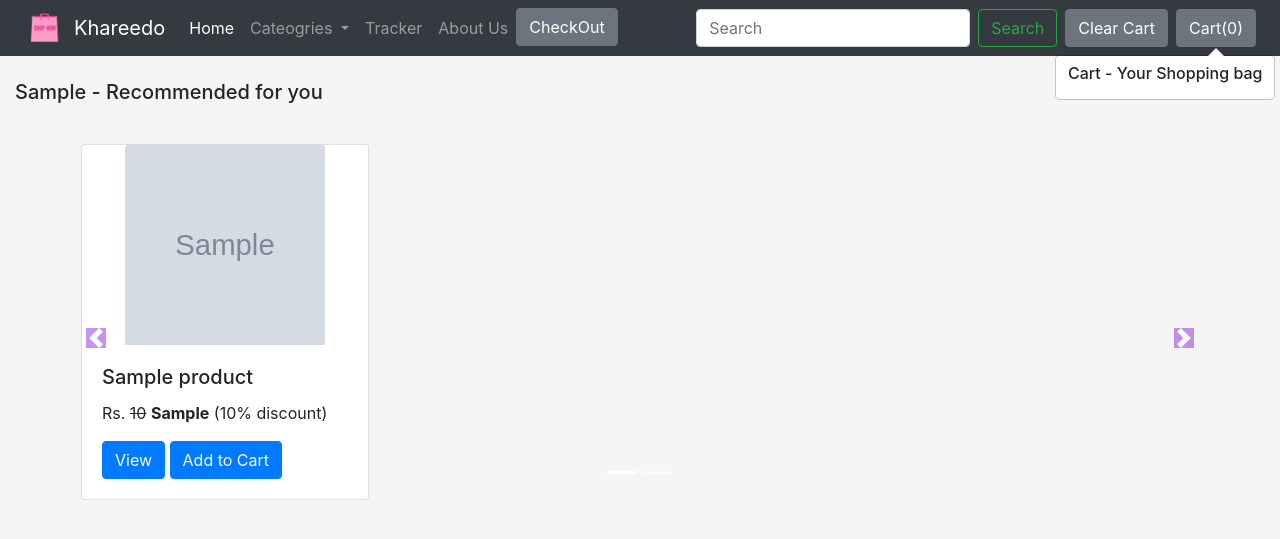
After one commit to rahulsingh4040/khareedo, a Django app: template shop/templates/shop/search.html in a window 1280 px wide. The commit adds this page. Shown: the top 539 px of the page. Run offline with Django 3.2, Linux system fonts and the light colour scheme; the template is opened without the code that fills it: most values are stand-ins (such as "Sample title", 1, 10 or a date in 2020); grey boxes marked "Sample" are stand-in pictures; some libraries are stand-ins or nearby versions.

Commit message:
Payment Integration and search feature added

```diff
--- a/shop/models.py
+++ b/shop/models.py
@@ -31,7 +31,8 @@ class order(models.Model):
     amount = models.IntegerField(default=0)
 
     def __str__(self):
-        return self.name
+        id = str(self.order_id)
+        return id
 
 class OrderUpdate(models.Model):
     update_id = models.AutoField(primary_key = True)
--- a/shop/templates/shop/base.html
+++ b/shop/templates/shop/base.html
@@ -10,7 +10,7 @@
     <link rel="stylesheet" href="https://maxcdn.bootstrapcdn.com/font-awesome/4.4.0/css/font-awesome.min.css">
     {% block title %}{% endblock %}
   </head>
-  <body>
+  <body style='background-color: whitesmoke'>
     {% load static %}
     <nav class="navbar navbar-expand-lg sticky-top navbar-dark bg-dark">
       <a class="navbar-brand" href="/">
@@ -46,8 +46,8 @@
           </li>
           {% block checkout %}{% endblock %}
         </ul>
-        <form class="form-inline my-2 my-lg-0">
-          <input class="form-control mr-sm-2" type="search" placeholder="Search" aria-label="Search">
+        <form class="form-inline my-2 my-lg-0" method="GET", action='/search/'>
+          <input class="form-control mr-sm-2" type="search" placeholder="Search" aria-label="Search" name='search' id='search'>
           <button class="btn btn-outline-success my-2 my-sm-0" type="submit">Search</button>
         </form>
         {% block clearcart %}{% endblock %}
--- /dev/null
+++ b/shop/templates/shop/search.html
@@ -0,0 +1,189 @@
+{% extends 'shop/base.html' %}
+
+{% block title %}
+<title>Khareedo-Search items</title>
+<style>
+    .col-md-3{
+      display: inline-block;
+      margin-left:-4px;
+    }
+
+    .col-md-3 img{
+      max-width: 200px;
+      height: 200px;
+
+    }
+
+    body .carousel-indicator li{
+      background-color: blue;
+    }
+
+    body .carousel-indicators{
+      bottom:0;
+    }
+    body .carousel-control-prev-icon, body .carousel-control-next-icon{
+      background-color: blueviolet;
+    }
+
+    .carousel-control-prev, .carousel-control-next{
+      padding-top:200px;
+      top: auto;
+      bottom: auto;
+    }
+
+    body .no-padding{
+      padding-left: 0;
+      padding-right: 0;
+    }
+
+    .h5{
+      margin-left:30px;
+    }
+  </style>
+{% endblock %}
+{% block checkout %}
+<li>
+    <a href="/checkout"><button type="button" class="btn btn-secondary" id="checkOut" value="Refresh">CheckOut</button></a>
+</li>
+{% endblock %}
+{% block clearcart %}
+<button type="button" class="btn btn-secondary ml-2" id="clearCart" onclick="clearcart()">Clear Cart</button>
+{% endblock %}
+{% block body %}
+  <div class = "container-fluid">
+
+    {% for product, range, nSlides in allprods %}
+    <h5 class="my-4">{{product.0.product_cat}} - Recommended for you</h5>
+    <div class = "row">
+    <div id="demo{{forloop.counter}}" class="carousel slide my-3 col" data-ride="carousel">
+
+        <ul class = "carousel-indicators">
+          <li data-target="#demo{{forloop.counter}}" data-slide-to="0" class="active"></li>
+
+          {% for i in range %}
+          <li data-target="#demo{{forloop.parentloop.counter}}" data-slide-to="{{i}}"></li>
+          {% endfor %}
+        </ul>
+
+        <div class="container carousel-inner no-padding">
+          <div class="carousel-item active">
+            {% for i in product %}
+            <div class="col-xs-3 col-sm-3 col-md-3">
+              <div class="card" style="width: 18rem;">
+                <img class="card-img-top mx-auto" src='/media/{{i.product_img}}' alt="Card image cap">
+                <div class="card-body">
+                  <h5 class="card-title" id="namepr{{i.id}}">{{ i.product_name }}</h5>
+                  <p class="card-text">Rs. {% if i.product_discount %}<strike>{{i.product_price}}</strike>&nbsp;{% endif %}<b><span id="amtpr{{i.id}}">{{ i.product_amt }}</span></b>{% if i.product_discount %}&nbsp;({{i.product_discount}}% discount){% endif %}</p>
+                  <a href='../products/{{ i.id }}/'><button id="qv{{i.id}}" class="btn btn-primary cart">View</button></a>
+                  <span id = "divpr{{i.id}}" class="divpr">
+                    <button id="pr{{i.id}}" class="btn btn-primary cart">Add to Cart</button>
+                   </span>
+                </div>
+              </div>
+            </div>
+            {% if forloop.counter|divisibleby:4 and forloop.counter > 0 and not forloop.last %}
+              </div><div class = "carousel-item">
+            {% endif %}
+            {% endfor %}
+          </div>
+        </div>
+      </div>
+      <a class="carousel-control-prev" href="#demo{{forloop.counter}}" role="button" data-slide="prev">
+        <span class="carousel-control-prev-icon" aria-hidden="true"></span>
+      </a>
+      <a class="carousel-control-next" href="#demo{{forloop.counter}}" role="button" data-slide="next">
+        <span class="carousel-control-next-icon" aria-hidden="true"></span>
+      </a>
+    </div>
+    {% endfor %}
+  </div>
+
+{% endblock %}
+{% block js %}
+<script>
+  if(localStorage.getItem('cart') == null){
+    var cart = {};
+  }
+  else{
+    cart = JSON.parse(localStorage.getItem('cart'));
+    updatecart(cart);
+  }
+  $('.divpr').on('click', 'button.cart', function(){
+    var idstr = this.id.toString();
+    if(cart[idstr] != undefined){
+      qty = cart[idstr][0] + 1;
+      price = 0;
+    }
+    else{
+      qty = 1;
+      name = document.getElementById('name' + idstr).innerHTML;
+      price = document.getElementById('amt' + idstr).innerHTML;
+    }
+    cart[idstr] = [qty,name,price];
+    updatecart(cart);
+    $('#popcart').popover();
+  });
+
+  updatepopover(cart);
+
+  function updatepopover(cart){
+    var popstr = "";
+    popstr = popstr + "<h6>Cart - Your Shopping bag</h6><div class='mx-2 my-2'>";
+    var i =1;
+    for(var item in cart){
+      if(cart[item][0]){
+        popstr = popstr + "<b>" + i + "</b>. "
+        popstr = popstr + document.getElementById('name' + item).innerHTML + "&nbsp;:&nbsp;" + cart[item][0] + " items<br>";
+        i = i + 1;
+      }
+    }
+    popstr = popstr + "</div>";
+    document.getElementById('popcart').setAttribute('data-content',popstr);
+    $('#popcart').popover('show');
+  }
+  function clearcart(){
+    cart = JSON.parse(localStorage.getItem('cart'));
+    for(var item in cart){
+      document.getElementById('div' + item).innerHTML = '<button id="'+ item +'" class="btn btn-primary cart">Add to Cart</button>';
+    }
+    localStorage.clear();
+    cart = {};
+    updatecart(cart);
+  }
+
+
+  function updatecart(cart){
+    var sum = 0;
+    for(var item in cart){
+      sum = sum + cart[item][0];
+      if(!sum){
+        document.getElementById('div' + item).innerHTML = '<button id="'+ item +'" class="btn btn-primary cart">Add to Cart</button>';
+        delete cart[item];
+      }
+      else{
+      document.getElementById("div" + item).innerHTML = "<button id='minus" + item + "'class = 'btn btn-primary minus'>-</button> <span id = 'val" + item + "''>" + cart[item][0] + "</span> <button id='plus" + item + "' class = 'btn btn-primary plus'> + </button>";
+      }
+    }
+    localStorage.setItem('cart', JSON.stringify(cart));
+    document.getElementById('cart').innerHTML = sum;
+    updatepopover(cart);
+  }
+
+  $('.divpr').on("click", "button.minus", function(){
+    a = this.id.slice(7, );
+    cart['pr'+a][0] = cart['pr'+a][0] - 1;
+    cart['pr'+a][0] = Math.max(0, cart['pr'+a][0]);
+
+    document.getElementById('valpr' + a).innerHTML = cart['pr'+a][0];
+
+    updatecart(cart);
+  });
+
+  $('.divpr').on("click", "button.plus", function(){
+    a = this.id.slice(6, );
+    cart['pr'+a][0] = cart['pr'+a][0] + 1;
+    document.getElementById('valpr'+a).innerHTML = cart['pr'+a][0];
+    updatecart(cart);
+  });
+</script>
+{% endblock %}
--- a/shop/urls.py
+++ b/shop/urls.py
@@ -7,4 +7,6 @@ urlpatterns = [
     path('track-item/', views.track, name='TrackItem'),
     path('products/<int:id>/', views.productview, name="ProductView"),
     path('checkout/', views.checkout, name="CheckOut"),
+    path('handlerequest/',views.handlerequest,name="HandleRequest"),
+    path('search/', views.search, name="Search"),
 ]
```
Also changed, not shown: PayTm/Checksum.py (added, +137 -0 lines), shop/templates/shop/checkout.html (+2 -6 lines), shop/templates/shop/paymentstatus.html (added, +55 -0 lines), shop/templates/shop/paytm.html (added, +20 -0 lines), shop/views.py (+58 -1 lines), db.sqlite3.
